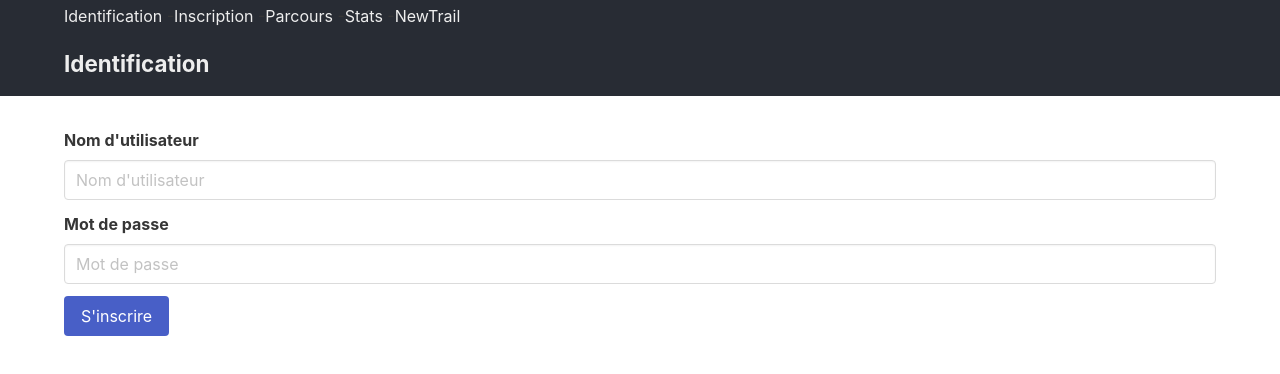
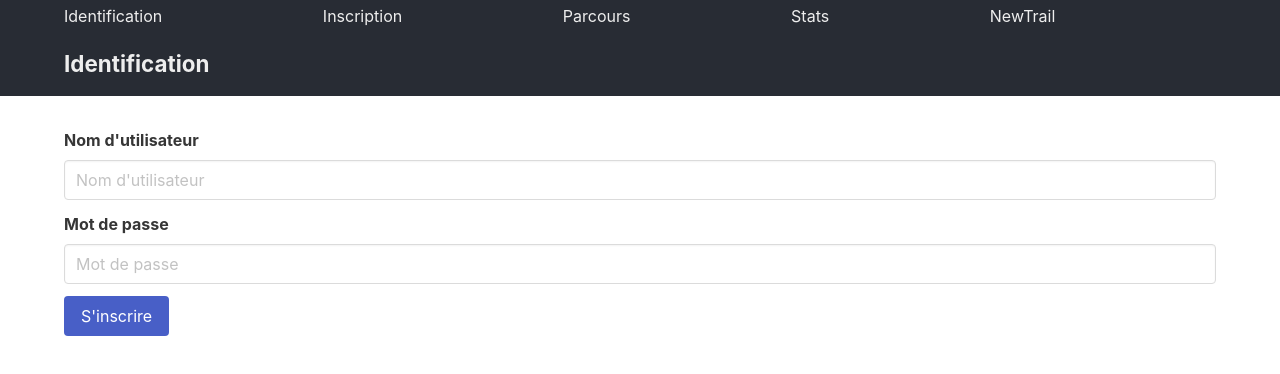
Before and after one commit to MathieuSlaedts/react-beacons-hunt, a React (Create React App) app: page / in a window 1280 px wide. Shown: the top 374 px of the page. Built offline with nearby package versions, Linux system fonts and the light colour scheme.

Commit message:
use geolocation.watch

```diff
--- a/src/App.js
+++ b/src/App.js
@@ -12,10 +12,10 @@ function App() {
     <Router>
       <div className="App">
 
-      <div className='temp-nav'><div className="container"><Link to="/">Identification</Link> -
-        <Link to="/registration">Inscription</Link> -
-        <Link to="/trails">Parcours</Link> -
-        <Link to="/stats">Stats</Link> -
+      <div className='temp-nav'><div className="container"><Link to="/">Identification</Link>
+        <Link to="/registration">Inscription</Link>
+        <Link to="/trails">Parcours</Link>
+        <Link to="/stats">Stats</Link>
         <Link to="/new-trail">NewTrail</Link></div></div>
         <Switch>
           <Route exact path="/" component={Login} />
--- a/src/components/Map.js
+++ b/src/components/Map.js
@@ -1,41 +1,43 @@
 import React, { useState, useEffect } from 'react';
 import { renderToStaticMarkup } from "react-dom/server";
 import { divIcon } from "leaflet";
-import { Map as OsmMap, Marker, Popup, Circle, TileLayer } from 'react-leaflet'
+import { Map as OsmMap, Marker, Popup, Circle, TileLayer } from 'react-leaflet';
 
 function Map(props) {
 
-  const iconMarkup = renderToStaticMarkup(
-    <span className="custom-marker" />
-  );
+  // Customize Icon Marker
   const customMarkerIcon = divIcon({
-    html: iconMarkup
+    html: renderToStaticMarkup(<span className="custom-marker" />)
   });
 
-  const handleClick = (ev) => {
-    console.log(ev.latlng);
+  // Hanle click on map
+  const handleClickOnMap = (ev) => {
+    //console.log(ev.latlng);
   };
 
+  // State - geolocation
   const [geoloc, setGeoloc] = useState({ lat: 50.8466, lng: 4.3528 });
 
-    useEffect(() => {
-      const interval = setInterval(() => {
-        function success(pos) {
-          var newGeoloc = pos.coords;
-          setGeoloc({lat: newGeoloc.latitude, lng: newGeoloc.longitude});
-          //console.log(newGeoloc);
-        }
-        navigator.geolocation.getCurrentPosition(success);
-      }, 2000);
-      return () => clearInterval(interval);
-    }, [])
+  // Update Geolocation in state every .5sec
+ useEffect(() => {
+      function handleSuccess(pos) {
+        var newGeoloc = pos.coords;
+        setGeoloc({lat: newGeoloc.latitude, lng: newGeoloc.longitude});
+      }
+      const handleError = (error) => {
+        console.log(error.message);
+      };
+      navigator.geolocation.getCurrentPosition(handleSuccess, handleError);
+      const watchId = navigator.geolocation.watchPosition(handleSuccess, handleError);
+    return () => navigator.geolocation.clearWatch(watchId);
+  }, [])
 
   return (
     <div className="map-container">
       <OsmMap
         center={[geoloc.lat, geoloc.lng]}
         zoom={20}
-        onclick={handleClick}
+        onclick={handleClickOnMap}
         style={{ width: '100%', height: '100%'}} >
 
         <TileLayer
--- a/src/index.scss
+++ b/src/index.scss
@@ -17,6 +17,11 @@ body {
   padding: 0 2rem;
   height: 2rem;
   line-height: 2rem;
+
+  .container {
+    display: grid;
+    grid-template-columns: auto auto auto auto auto;
+  }
 
   a {
     color: #eee;
```
